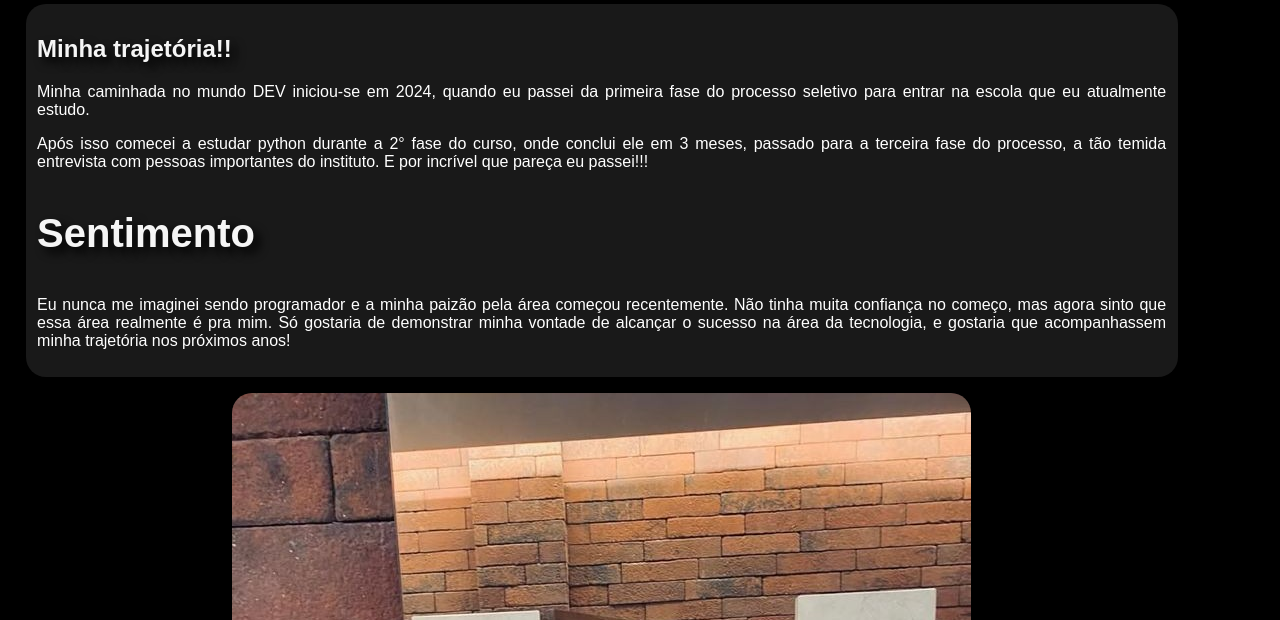
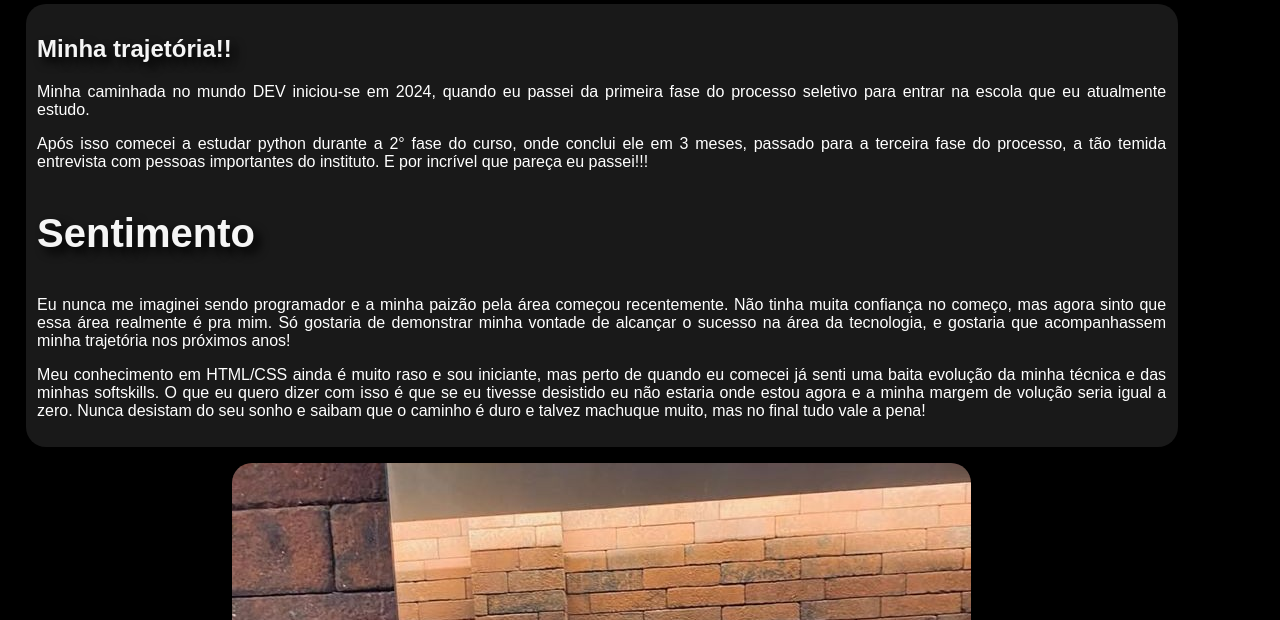
Before and after one commit to ryancursinom/Filmix-CardapioDeFilmes, a plain HTML site: page sobre-mim.html in a window 1280 px wide. Shown: the part 522-1142 px from the top of the page. Drawn offline with Linux system fonts and the light colour scheme.

Commit message:
Adicionei coisas ao parágrafo

```diff
--- a/sobre-mim.html
+++ b/sobre-mim.html
@@ -28,6 +28,7 @@
             <p>Após isso comecei a estudar python durante a 2° fase do curso, onde conclui ele em 3 meses, passado para a terceira fase do processo, a tão temida entrevista com pessoas importantes do instituto. E por incrível que pareça eu passei!!!</p>
             <h3>Sentimento</h3>
             <p>Eu nunca me imaginei sendo programador e a minha paizão pela área começou recentemente. Não tinha muita confiança no começo, mas agora sinto que essa área realmente é pra mim. Só gostaria de demonstrar minha vontade de alcançar o sucesso na área da tecnologia, e gostaria que acompanhassem minha trajetória nos próximos anos!</p>
+            <p>Meu conhecimento em HTML/CSS ainda é muito raso e sou iniciante, mas perto de quando eu comecei já senti uma baita evolução da minha técnica e das minhas softskills. O que eu quero dizer com isso é que se eu tivesse desistido eu não estaria onde estou agora e a minha margem de volução seria igual a zero. Nunca desistam do seu sonho e saibam que o caminho é duro e talvez machuque muito, mas no final tudo vale a pena!</p>
         </section>
         <section id="foto">
             <img src="./IMGS/foto.jpg" alt="">
```
